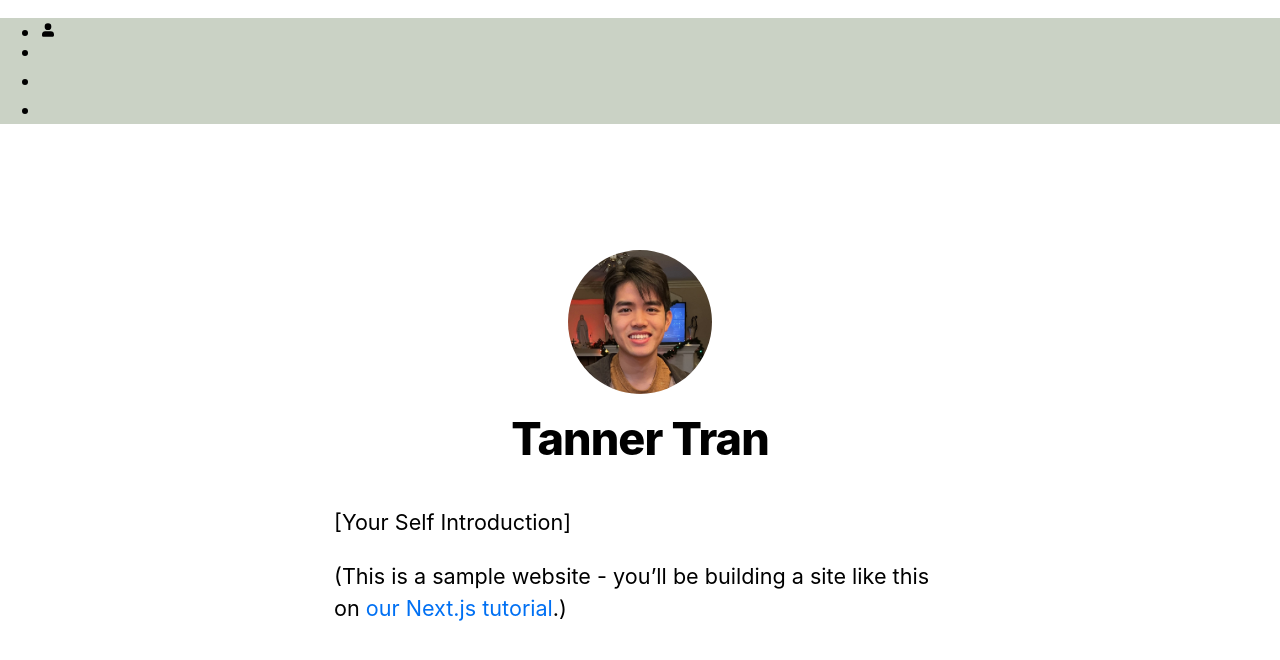
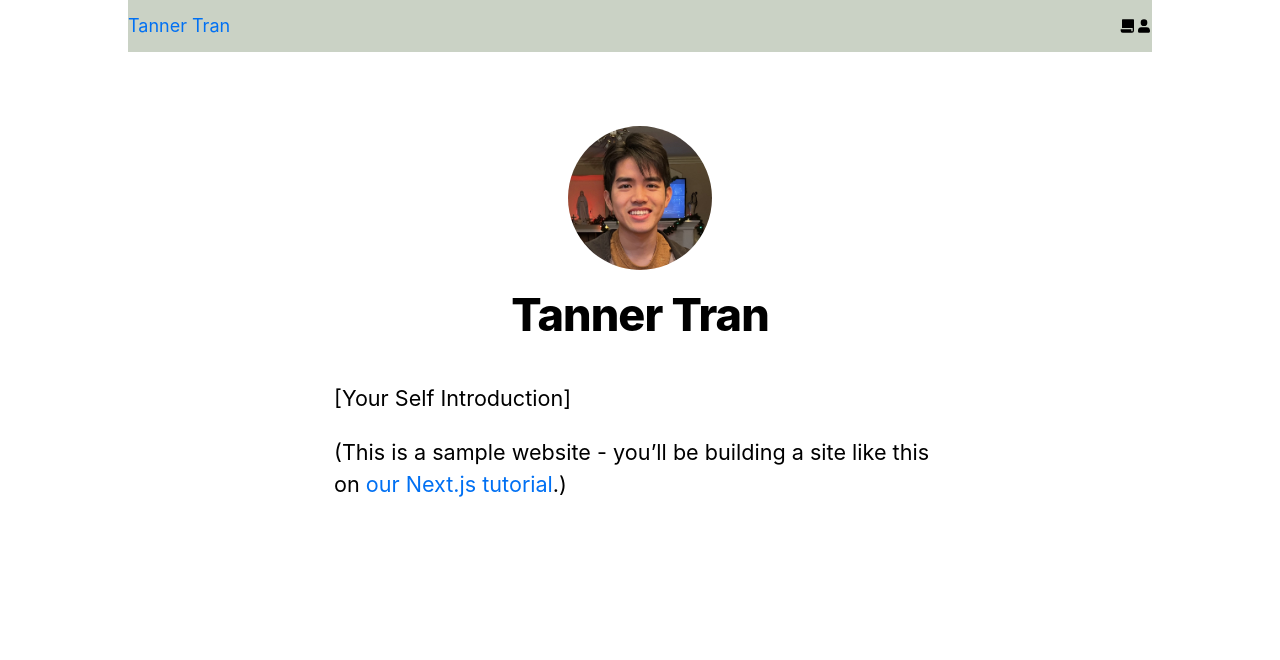
Before and after one commit to tanner9427/website, a Next.js app: page / in a window 1280 px wide. Shown: the top 660 px of the page. Built offline with nearby package versions, Linux system fonts and the light colour scheme.

Commit message:
navbar format and icons #slay

```diff
--- a/components/navbar.js
+++ b/components/navbar.js
@@ -4,24 +4,26 @@ import styles from './navbar.module.css';
 export default function Navbar() {
     return (
         <div className={styles.navbar}>
+            <a className={styles.name}>Tanner Tran</a>
             <ul className={styles.items}>
                 <li className={styles.item}>
-                    <Link href="profile">
-                        <img src="/images/profileimg.svg" alt="Profile" className={styles.icon} />
-                    </Link>
-                </li>
-                <li className={styles.item}>
-                    <Link href="">
+                    <Link href="work">
                     </Link>
                 </li>
                 <li className={styles.item}>
                     <Link href="resume">
+                        <img src="/images/resume.svg" alt="About Me" className={styles.icon} />
                     </Link>
                 </li>
                 <li className={styles.item}>
                     <Link href="contact">
                     </Link>
                 </li>
+                <li className={styles.item}>
+                    <Link href="about me">
+                        <img src="/images/profileimg.svg" alt="About Me" className={styles.icon} />
+                    </Link>
+                </li>
             </ul>
         </div>
     )
--- a/components/navbar.module.css
+++ b/components/navbar.module.css
@@ -1,8 +1,20 @@
 /* navbar.module.css */
 .navbar {
-    position: sticky;
+    position: fixed;
     top: 0;
-    width: 100%;
+    width: 80%;
+    left: 10%;
+    right: 10%;
     background-color: #CAD2C5;
-    align-items:middle;
+    display: flex;
+    justify-content: space-between;
+    z-index: 1000;
+    align-items: center;
 }
+
+.items {
+    display: flex;
+    justify-content: space-between;
+    align-items: right;
+    list-style-type: none;
+}
```
Also changed, not shown: public/images/resume.svg (added), public/images/resumefilled.svg (added).
